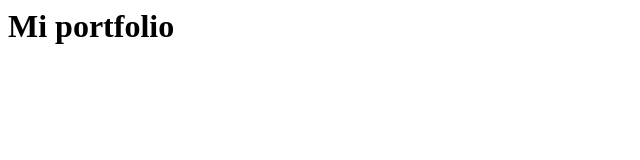
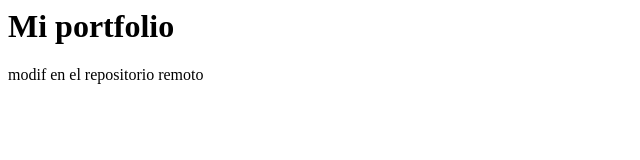
Before and after one commit to Ludmilanesa/Portfolio-Frontend, a plain HTML site: page index.html in a window 1280 px wide. Shown: the whole page, without its empty margins (0-640 px from the left). Drawn offline with Linux system fonts and the light colour scheme.

Commit message:
Update index.html

```diff
--- a/index.html
+++ b/index.html
@@ -1 +1,2 @@
 <h1> Mi portfolio </h1>
+<p> modif en el repositorio remoto </p>
```
